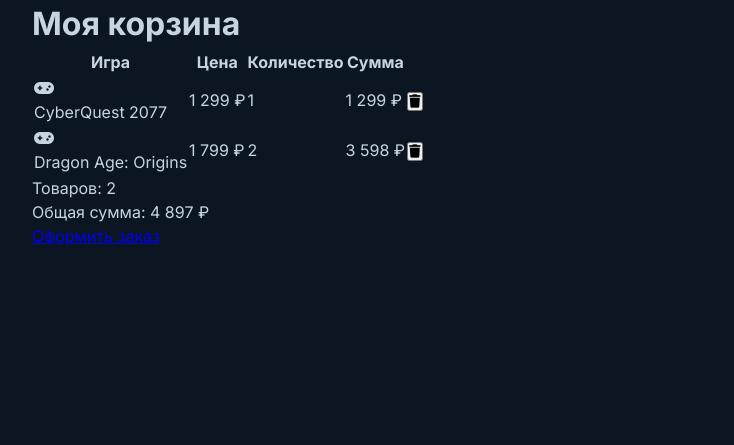
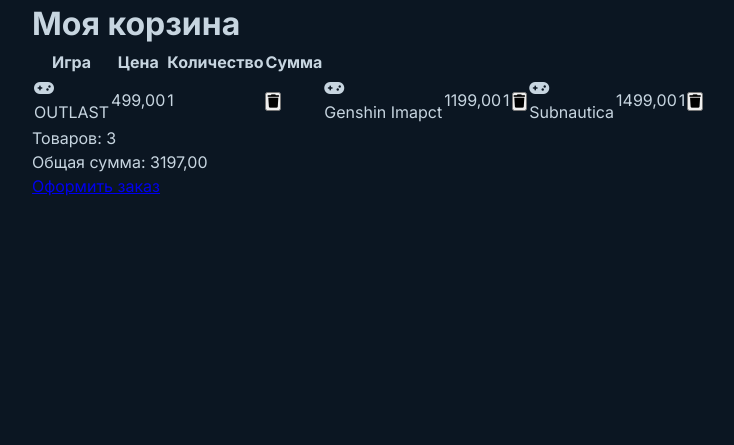
Before and after one commit to DR00FF/Django-steam, a Django app: page /products/basket in a window 1280 px wide. Shown: the part 68-513 px from the top of the page, without its empty margins (28-762 px from the left). Run offline with Django 5.2, Linux system fonts and the light colour scheme; a user stored in the database is signed in; data comes from the database, SQL or seed files in the repository; both versions use the stored data as it was after the commit.

Commit message:
апгрейд корзины

```diff
--- a/myproject/settings.py
+++ b/myproject/settings.py
@@ -129,3 +129,5 @@ MEDIA_ROOT = os.path.join(BASE_DIR, 'media')
 DEFAULT_AUTO_FIELD = 'django.db.models.BigAutoField'
 
 AUTH_USER_MODEL = 'users.User'
+
+LOGIN_URL = '/users/login'
--- a/products/templates/products/basket.html
+++ b/products/templates/products/basket.html
@@ -13,7 +13,7 @@
 
         <h1 class="cart-title">Моя корзина</h1>
 
-        {% if basket %}
+        {% if baskets %}
             <div class="cart-table-wrapper">
                 <table class="cart-table">
                     <thead>
@@ -26,46 +26,29 @@
                         </tr>
                     </thead>
                     <tbody>
+
                         <tr>
+                            {% for basket in baskets %}
                             <td class="cart-game-info">
                                 <div class="cart-game-icon">
                                     <i class="fas fa-gamepad"></i>
                                 </div>
-                                <span class="cart-game-name">CyberQuest 2077</span>
+                                <span class="cart-game-name">{{basket.product.name}}</span>
                             </td>
-                            <td class="cart-price">1 299 ₽</td>
+                            <td class="cart-price">{{basket.product.price}}</td>
                             <td>
                                 <div class="cart-quantity">
                                     <span class="qty-number">1</span>
                                 </div>
                             </td>
-                            <td class="cart-total-price">1 299 ₽</td>
                             <td>
                                 <button class="cart-remove">
                                     <i class="fas fa-trash"></i>
                                 </button>
                             </td>
+                            {% endfor %}
                         </tr>
-                        <tr>
-                            <td class="cart-game-info">
-                                <div class="cart-game-icon">
-                                    <i class="fas fa-gamepad"></i>
-                                </div>
-                                <span class="cart-game-name">Dragon Age: Origins</span>
-                            </td>
-                            <td class="cart-price">1 799 ₽</td>
-                            <td>
-                                <div class="cart-quantity">
-                                    <span class="qty-number">2</span>
-                                </div>
-                            </td>
-                            <td class="cart-total-price">3 598 ₽</td>
-                            <td>
-                                <button class="cart-remove">
-                                    <i class="fas fa-trash"></i>
-                                </button>
-                            </td>
-                        </tr>
+
                     </tbody>
                 </table>
             </div>
@@ -73,11 +56,11 @@
             <div class="cart-summary">
                 <div class="cart-summary-row">
                     <span>Товаров:</span>
-                    <span>2</span>
+                    <span>{{total_quantity}}</span>
                 </div>
                 <div class="cart-summary-row">
                     <span>Общая сумма:</span>
-                    <span class="cart-grand-total">4 897 ₽</span>
+                    <span class="cart-grand-total">{{total_sum}}</span>
                 </div>
                 <a href="#" class="btn-checkout">Оформить заказ</a>
             </div>
--- a/products/views.py
+++ b/products/views.py
@@ -1,5 +1,6 @@
 from django.shortcuts import render, HttpResponseRedirect
 from products.models import Game, GameCategory, Basket
+from django.contrib.auth.decorators import login_required
 
 # Главная страница (приветственная)
 def index(request):
@@ -23,12 +24,19 @@ def about(request):
     }
     return render(request, 'products/about_us.html', context)
 
+@login_required
 def basket(request):
+    baskets = Basket.objects.filter(user=request.user)
+    total_quantity = sum(bask.quantity for bask in baskets)
+    total_sum = sum(bask.product.price for bask in baskets)
+
     context = {
-        "basket": Basket.objects.filter(user=request.user)
+        "baskets": baskets,
+        "total_quantity": total_quantity,
+        "total_sum": total_sum
     }
     return render(request, "products/basket.html", context)
-
+@login_required
 def basket_add(request, product_id):
     game = Game.object.get(id=product_id)
     baskets = Basket.object.filter(user=request.user, product=game)
@@ -40,7 +48,7 @@ def basket_add(request, product_id):
         basket.quantity +=1
         basket.save()
         return HttpResponseRedirect(request.META.get("HTTP_REFERER"))
-
+@login_required
 def basket_delete(request, basket_id):
     basket = Basket.objects.get(id=basket_id)
     basket.delete()
--- a/users/views.py
+++ b/users/views.py
@@ -2,7 +2,7 @@ from django.shortcuts import render, HttpResponseRedirect
 from users.forms import UserLoginForm, UserRegisterForm, UserProfileForm
 from django.contrib import auth
 from django.urls import reverse
-
+from django.contrib.auth.decorators import login_required
 
 
 
@@ -47,7 +47,7 @@ def register(request):
     return render(request, 'users/register.html', context)
 
 
-
+@login_required
 def profile(request):
    form = UserProfileForm(instance=request.user)
    context = {
```
Also changed, not shown: db.sqlite3, products/models.py (line endings or trailing spaces).
